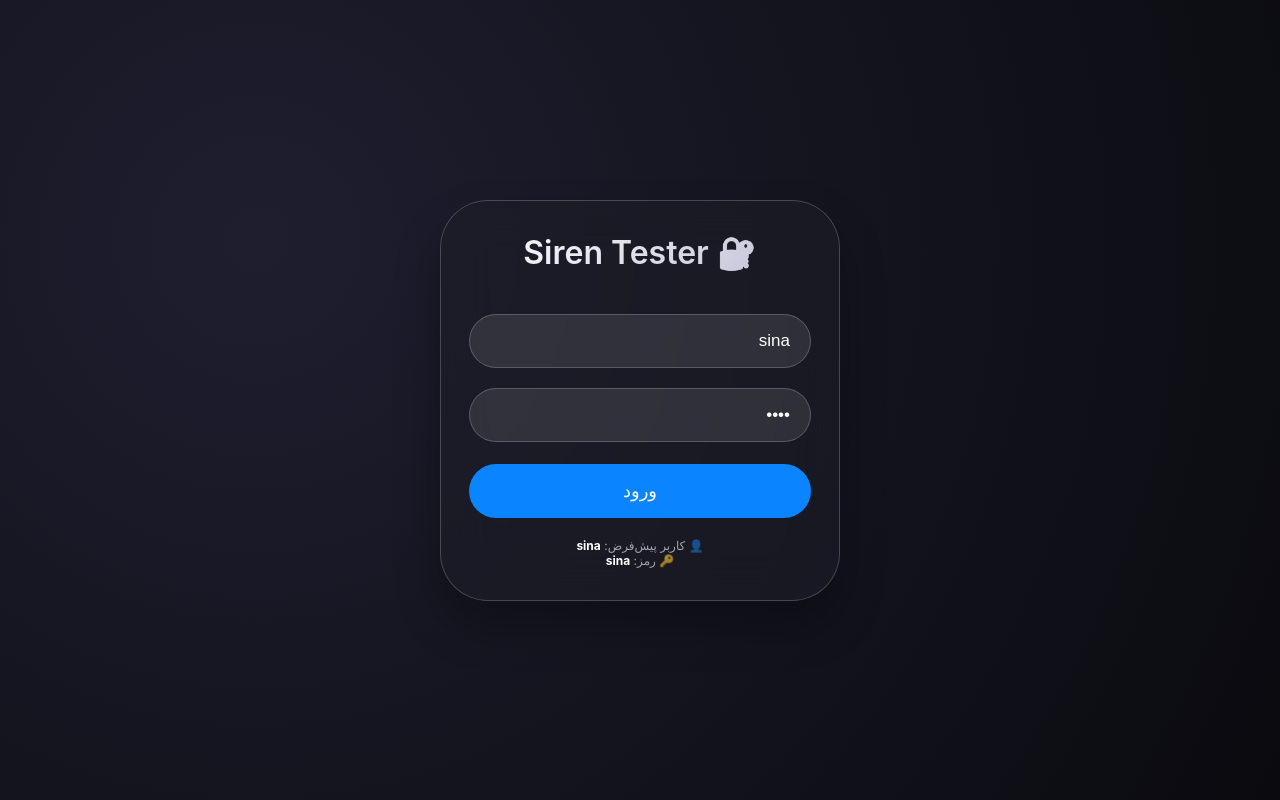
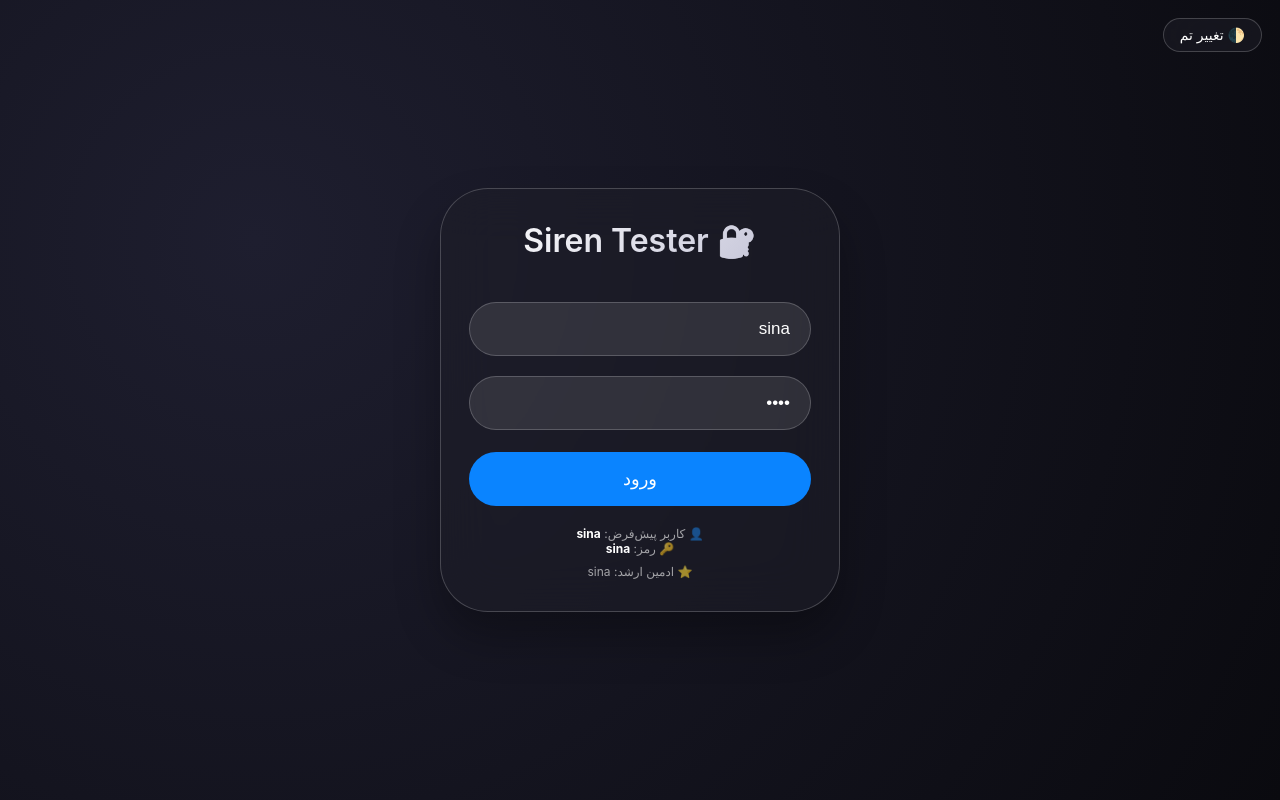
Before and after one commit to sinafateh/sirenserver3, a FastAPI app: page / in a window 1280 px wide. Run offline with FastAPI, Linux system fonts and the light colour scheme.

Commit message:
Update login.html

```diff
--- a/templates/login.html
+++ b/templates/login.html
@@ -5,30 +5,64 @@
     <meta name="viewport" content="width=device-width, initial-scale=1.0">
     <title>ورود — Siren Tester</title>
     <style>
-        * { margin: 0; padding: 0; box-sizing: border-box; }
+        * {
+            margin: 0;
+            padding: 0;
+            box-sizing: border-box;
+        }
+        :root {
+            --bg1: #1e1e2f;
+            --bg2: #0a0a0f;
+            --glass: rgba(30, 30, 40, 0.5);
+            --text: #ffffff;
+            --text-sec: rgba(255, 255, 255, 0.6);
+            --border: rgba(255, 255, 255, 0.2);
+            --input: rgba(255, 255, 255, 0.1);
+            --btn: #0a84ff;
+            --btn-hover: #0063ce;
+            --error: #ff453a;
+            --success: #30d158;
+        }
+        body.light {
+            --bg1: #e0e0e8;
+            --bg2: #f5f5f7;
+            --glass: rgba(255, 255, 255, 0.6);
+            --text: #1c1c1e;
+            --text-sec: rgba(0, 0, 0, 0.6);
+            --border: rgba(0, 0, 0, 0.15);
+            --input: rgba(0, 0, 0, 0.05);
+            --btn: #007aff;
+            --btn-hover: #0051d5;
+        }
         body {
             min-height: 100vh;
-            background: radial-gradient(circle at 20% 30%, #1e1e2f, #0a0a0f);
+            background: radial-gradient(circle at 20% 30%, var(--bg1), var(--bg2));
             display: flex;
             align-items: center;
             justify-content: center;
             font-family: -apple-system, BlinkMacSystemFont, 'Segoe UI', Roboto, sans-serif;
             padding: 20px;
+            transition: background 0.4s ease;
         }
         .glass-card {
-            background: rgba(30,30,40,0.5);
+            background: var(--glass);
             backdrop-filter: blur(25px);
+            -webkit-backdrop-filter: blur(25px);
             border-radius: 48px;
-            border: 0.5px solid rgba(255,255,255,0.2);
+            border: 0.5px solid var(--border);
             padding: 32px 28px;
             width: 100%;
             max-width: 400px;
-            box-shadow: 0 25px 45px rgba(0,0,0,0.3);
+            box-shadow: 0 25px 45px rgba(0, 0, 0, 0.3);
+            transition: all 0.3s ease;
+        }
+        body.light .glass-card {
+            box-shadow: 0 25px 45px rgba(0, 0, 0, 0.1);
         }
         h2 {
             font-size: 32px;
             font-weight: 590;
-            background: linear-gradient(135deg, #ffffff, #bfbfd4);
+            background: linear-gradient(135deg, var(--text), #bfbfd4);
             -webkit-background-clip: text;
             background-clip: text;
             color: transparent;
@@ -40,21 +74,24 @@
             padding: 16px 20px;
             margin: 10px 0;
             font-size: 17px;
-            background: rgba(255,255,255,0.1);
-            border: 0.5px solid rgba(255,255,255,0.2);
+            background: var(--input);
+            border: 0.5px solid var(--border);
             border-radius: 44px;
-            color: #ffffff;
+            color: var(--text);
             outline: none;
+            transition: all 0.3s;
         }
         input:focus {
-            border-color: #0a84ff;
-            box-shadow: 0 0 0 4px rgba(10,132,255,0.2);
+            border-color: var(--btn);
+            box-shadow: 0 0 0 4px rgba(10, 132, 255, 0.2);
         }
-        input::placeholder { color: rgba(255,255,255,0.6); }
+        input::placeholder {
+            color: var(--text-sec);
+        }
         button {
             width: 100%;
             padding: 16px;
-            background: #0a84ff;
+            background: var(--btn);
             border: none;
             border-radius: 44px;
             font-size: 18px;
@@ -64,48 +101,83 @@
             margin-top: 12px;
             transition: all 0.2s;
         }
-        button:hover { background: #0063ce; transform: scale(0.98); }
-        button:disabled { opacity: 0.6; cursor: not-allowed; }
+        button:hover {
+            background: var(--btn-hover);
+            transform: scale(0.98);
+        }
+        button:disabled {
+            opacity: 0.6;
+            cursor: not-allowed;
+            transform: none;
+        }
         .error-box {
-            background: rgba(255,69,58,0.15);
-            border: 0.5px solid #ff453a;
+            background: rgba(255, 69, 58, 0.15);
+            border: 0.5px solid var(--error);
             border-radius: 20px;
             padding: 12px 16px;
             margin-bottom: 18px;
-            color: #ff453a;
+            color: var(--error);
             font-size: 14px;
             text-align: center;
             display: none;
+        }
+        .theme-btn {
+            position: fixed;
+            top: 18px;
+            right: 18px;
+            z-index: 200;
+            background: var(--glass);
+            backdrop-filter: blur(25px);
+            border: 0.5px solid var(--border);
+            border-radius: 50px;
+            padding: 8px 16px;
+            color: var(--text);
+            cursor: pointer;
+            font-size: 14px;
+            transition: all 0.3s;
+            width: auto;
+            margin: 0;
+        }
+        .theme-btn:hover {
+            transform: scale(0.95);
         }
         .info-text {
             margin-top: 20px;
             text-align: center;
             font-size: 12px;
-            color: rgba(255,255,255,0.6);
+            color: var(--text-sec);
         }
-        .info-text strong { color: #ffffff; }
+        .info-text strong {
+            color: var(--text);
+        }
         .loading {
             display: inline-block;
             width: 20px;
             height: 20px;
-            border: 3px solid rgba(255,255,255,0.3);
+            border: 3px solid rgba(255, 255, 255, 0.3);
             border-radius: 50%;
             border-top-color: #fff;
             animation: spin 1s ease-in-out infinite;
             margin-right: 8px;
         }
-        @keyframes spin { to { transform: rotate(360deg); } }
+        @keyframes spin {
+            to {
+                transform: rotate(360deg);
+            }
+        }
     </style>
 </head>
 <body>
+
+    <button class="theme-btn" onclick="toggleTheme()">🌓 تغییر تم</button>
 
     <div class="glass-card">
         <h2>🔐 Siren Tester</h2>
         <div id="errorBox" class="error-box">❌ نام کاربری یا رمز عبور اشتباه است</div>
 
-        <form id="loginForm">
-            <input type="text" id="username" placeholder="نام کاربری" required value="sina">
-            <input type="password" id="password" placeholder="رمز عبور" required value="sina">
+        <form id="loginForm" onsubmit="handleLogin(event)">
+            <input type="text" id="username" placeholder="نام کاربری" required autocomplete="username" value="sina">
+            <input type="password" id="password" placeholder="رمز عبور" required autocomplete="current-password" value="sina">
             <button type="submit" id="loginBtn">
                 <span id="loginText">ورود</span>
                 <span id="loginLoader" style="display:none;" class="loading"></span>
@@ -115,12 +187,22 @@
         <div class="info-text">
             <p>👤 کاربر پیش‌فرض: <strong>sina</strong></p>
             <p>🔑 رمز: <strong>sina</strong></p>
+            <p style="margin-top: 8px;">⭐ ادمین ارشد: sina</p>
         </div>
     </div>
 
     <script>
+        // ==================== Theme ====================
+        function toggleTheme() {
+            document.body.classList.toggle('light');
+            localStorage.setItem('siren-theme', document.body.classList.contains('light') ? 'light' : 'dark');
+        }
+        if (localStorage.getItem('siren-theme') === 'light') {
+            document.body.classList.add('light');
+        }
+
         // ==================== Login ====================
-        document.getElementById('loginForm').addEventListener('submit', function(e) {
+        async function handleLogin(e) {
             e.preventDefault();
 
             const username = document.getElementById('username').value.trim();
@@ -135,35 +217,44 @@
             loginText.textContent = 'در حال ورود...';
             loginLoader.style.display = 'inline-block';
 
-            fetch('/api/login', {
+            try {
+                const response = await fetch('/api/login', {
                     method: 'POST',
                     headers: { 'Content-Type': 'application/json' },
                     body: JSON.stringify({ username, password })
-            })
-            .then(function(response) {
-                return response.json().then(function(data) {
-                    if (!response.ok) {
-                        throw new Error(data.detail || 'خطا در ورود');
-                    }
-                    return data;
                 });
-            })
-            .then(function(data) {
-                // ذخیره در LocalStorage
+
+                const data = await response.json();
+
+                if (response.ok) {
+                    // 🟢 ذخیره Session ID در LocalStorage
                     localStorage.setItem('session_id', data.session_id);
                     localStorage.setItem('username', data.username);
                     localStorage.setItem('is_admin', data.is_admin);
 
-                // رفتن به داشبورد
+                    // 🟢 رفتن به داشبورد (کوکی هم تنظیم شده)
                     window.location.href = '/dashboard';
-            })
-            .catch(function(error) {
-                errorBox.textContent = '❌ ' + error.message;
+                } else {
+                    errorBox.textContent = '❌ ' + (data.detail || 'نام کاربری یا رمز عبور اشتباه است');
                     errorBox.style.display = 'block';
                     loginBtn.disabled = false;
                     loginText.textContent = 'ورود';
                     loginLoader.style.display = 'none';
-            });
+                }
+            } catch (err) {
+                errorBox.textContent = '❌ خطا در ارتباط با سرور';
+                errorBox.style.display = 'block';
+                loginBtn.disabled = false;
+                loginText.textContent = 'ورود';
+                loginLoader.style.display = 'none';
+            }
+        }
+
+        // Enter key support
+        document.getElementById('password').addEventListener('keydown', function(e) {
+            if (e.key === 'Enter') {
+                document.getElementById('loginForm').dispatchEvent(new Event('submit'));
+            }
         });
     </script>
 </body>
```
Lines whose indentation alone changed are shown as unchanged.
